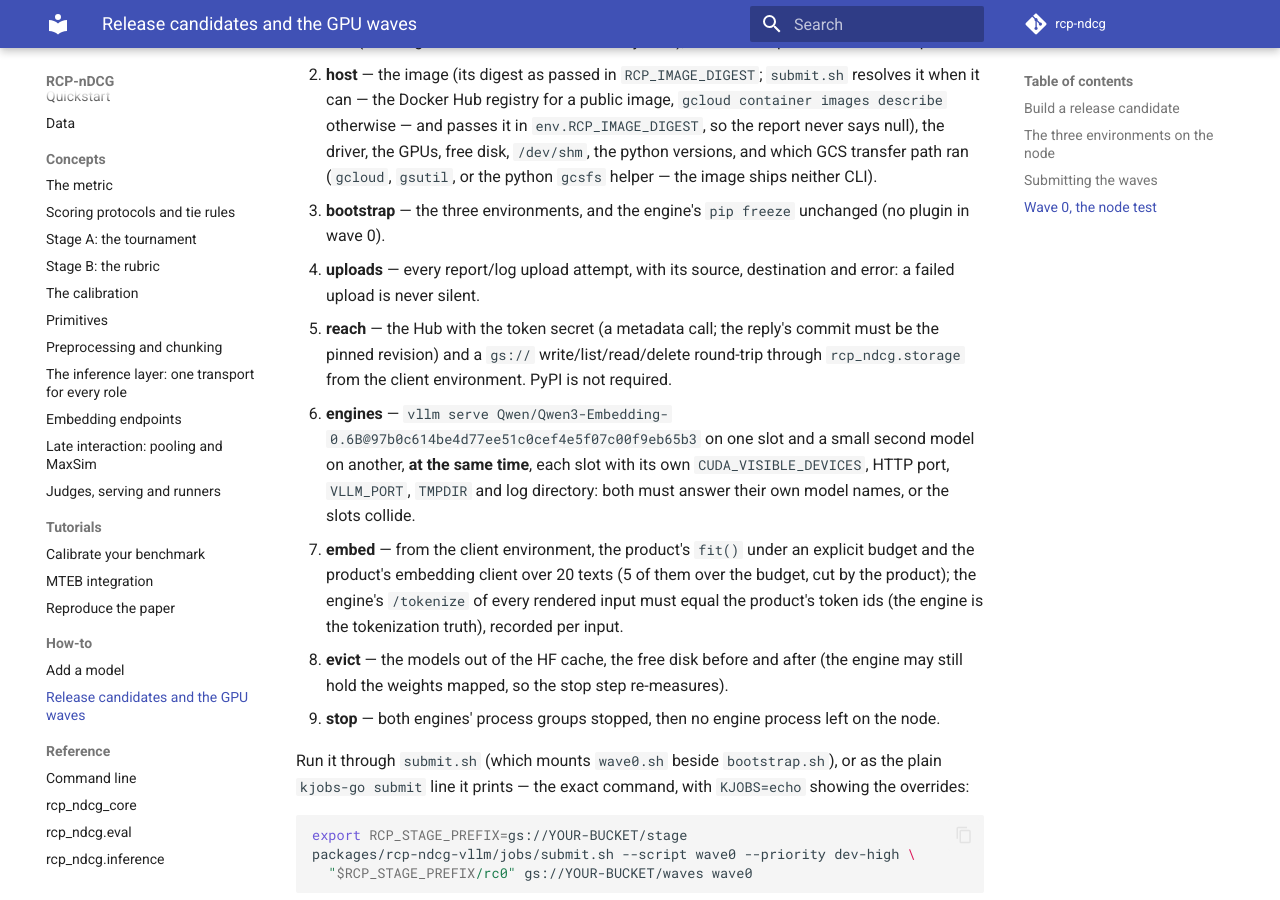
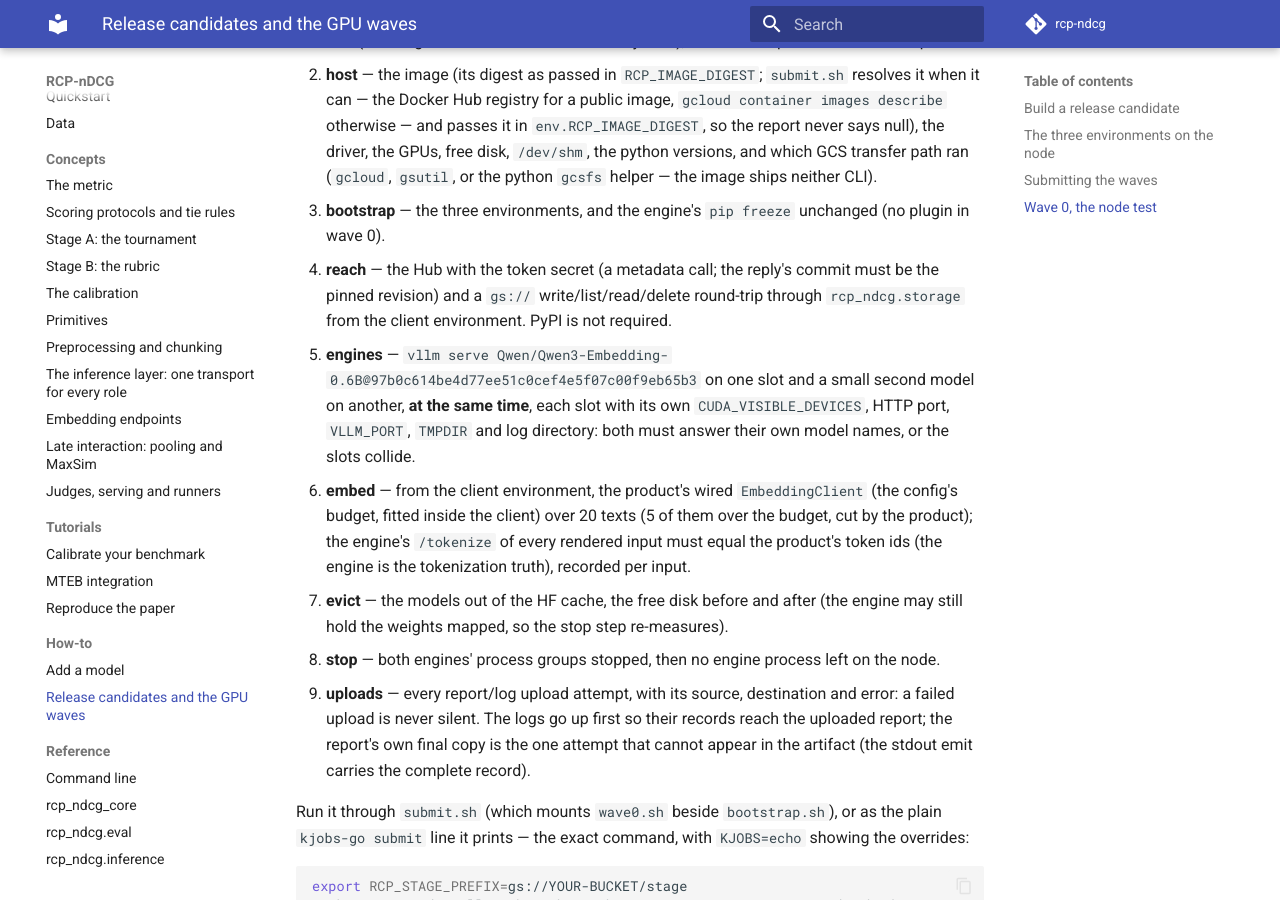
Before and after one commit to cohere-ai/rcp-ndcg, an MkDocs documentation site: the page built from docs/how-to/release-candidates.md, in a window 1280 px wide and 900 px high, scrolled down 2630 px. Built offline with MkDocs 1.6.1 and Material for MkDocs 9.7.7, drawn with Linux system fonts in a browser that asks for light colours; comment, search, counter and statistics services are not loaded.

Commit message:
The stage download, the uploads ordering, and the dispatch's explicit kind
gcs.sh's _gcs_cp_once treated only local directories as directory sources - a
gs:// prefix fell into the non-recursive file branch and the stage download
failed on any node with the Cloud SDK on PATH. The caller now declares the
source's kind (dir, file, or auto for local sources by -d), the remote prefix
goes through the service-expanded contents form, a local directory expands
locally with dotglob (dotfiles and empty directories match gcs.py), and the
probe mis-detection is gone. Wave 0's uploads reorder: the engine logs upload
first so their attempt records reach the uploaded report, the report copies go
last (their own attempts appear in the stdout emit). Two dispatch tests pin both
directions. The docs example carries env.RCP_IMAGE/env.RCP_IMAGE_DIGEST, the
wave-0 step list is reordered (uploads last) and names the wired client, and
stages.py's interim docstrings describe the wired reality.

```diff
--- a/docs/how-to/release-candidates.md
+++ b/docs/how-to/release-candidates.md
@@ -100,22 +100,24 @@
    python `gcsfs` helper — the image ships neither CLI).
 3. **bootstrap** — the three environments, and the engine's `pip freeze` unchanged (no plugin in
    wave 0).
-4. **uploads** — every report/log upload attempt, with its source, destination and error: a failed
-   upload is never silent.
-5. **reach** — the Hub with the token secret (a metadata call; the reply's commit must be the pinned
+4. **reach** — the Hub with the token secret (a metadata call; the reply's commit must be the pinned
    revision) and a `gs://` write/list/read/delete round-trip through `rcp_ndcg.storage` from the client
    environment. PyPI is not required.
-6. **engines** — `vllm serve Qwen/Qwen3-Embedding-0.6B@97b0c614be4d77ee51c0cef4e5f07c00f9eb65b3` on one
+5. **engines** — `vllm serve Qwen/Qwen3-Embedding-0.6B@97b0c614be4d77ee51c0cef4e5f07c00f9eb65b3` on one
    slot and a small second model on another, **at the same time**, each slot with its own
    `CUDA_VISIBLE_DEVICES`, HTTP port, `VLLM_PORT`, `TMPDIR` and log directory: both must answer their
    own model names, or the slots collide.
-7. **embed** — from the client environment, the product's `fit()` under an explicit budget and the
-   product's embedding client over 20 texts (5 of them over the budget, cut by the product); the
+6. **embed** — from the client environment, the product's wired `EmbeddingClient` (the config's
+   budget, fitted inside the client) over 20 texts (5 of them over the budget, cut by the product); the
    engine's `/tokenize` of every rendered input must equal the product's token ids (the engine is the
    tokenization truth), recorded per input.
-8. **evict** — the models out of the HF cache, the free disk before and after (the engine may still
+7. **evict** — the models out of the HF cache, the free disk before and after (the engine may still
    hold the weights mapped, so the stop step re-measures).
-9. **stop** — both engines' process groups stopped, then no engine process left on the node.
+8. **stop** — both engines' process groups stopped, then no engine process left on the node.
+9. **uploads** — every report/log upload attempt, with its source, destination and error: a failed
+    upload is never silent. The logs go up first so their records reach the uploaded report; the
+    report's own final copy is the one attempt that cannot appear in the artifact (the stdout emit
+    carries the complete record).
 
 Run it through `submit.sh` (which mounts `wave0.sh` beside `bootstrap.sh`), or as the plain
 `kjobs-go submit` line it prints — the exact command, with `KJOBS=echo` showing the overrides:
```
Also changed, not shown: CHANGELOG.md (+3 -2 lines), 5 other files.
